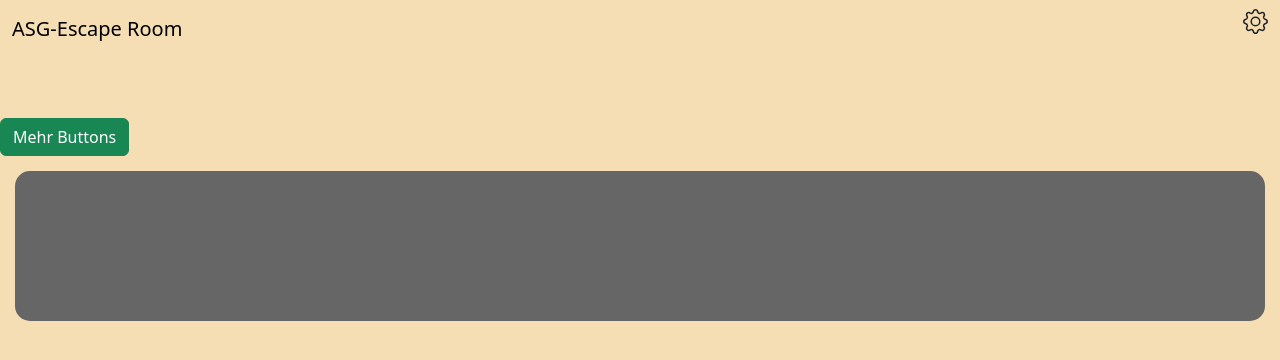
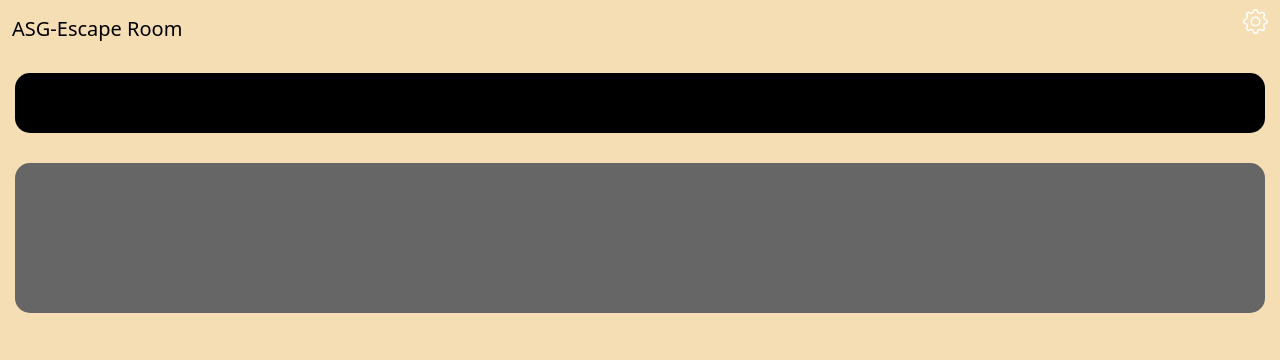
Before and after one commit to KyNarec/EscapeRoomBig, a plain HTML site: page frontend/html/index.html in a window 1280 px wide. Drawn offline with nearby package versions, Linux system fonts and the light colour scheme.

Commit message:
burgi weiß das sicher noch :)

```diff
--- a/frontend/css/index-design.css
+++ b/frontend/css/index-design.css
@@ -1,8 +1,9 @@
-
+* {
+    color: white;
+}
 body
 {
     background-color: wheat;
-    margin: 0%;
 }
 .navbar
 {
@@ -11,7 +12,9 @@ body
 
 .flex-container
 {
-    background-color: wheat;
+    background-color: black;
+    margin: 15px;
+    border-radius: 15px;
     height: 60px;
     flex-flow: nowrap;
     padding: 10px;
--- a/frontend/html/index.html
+++ b/frontend/html/index.html
@@ -34,9 +34,7 @@
     </nav>
 
     <div class="flex-container d-flex justify-content-center align-items-center" id="progress-buttons"></div>
-    <div>
-        <button type="button" class="btn btn-success" onclick="newButton()">Mehr Buttons</button>
-    </div>
+
     <iframe src="scene-one.html" frameborder="0" width="100%" ></iframe>
 </body>
 </html>
--- a/frontend/js/main.js
+++ b/frontend/js/main.js
@@ -3,7 +3,7 @@ function newButton(){
 var button = document.createElement('button');
       button.textContent = 'Rätsel ' + i;
       button.setAttribute("type", "button");
-      button.setAttribute("class", "btn btn-primary m-1");
+      button.setAttribute("class", "btn btn-primary m-1 flex-grow-1");
       i++;
       var div = document.getElementById('progress-buttons');
       div.appendChild(button);
```
